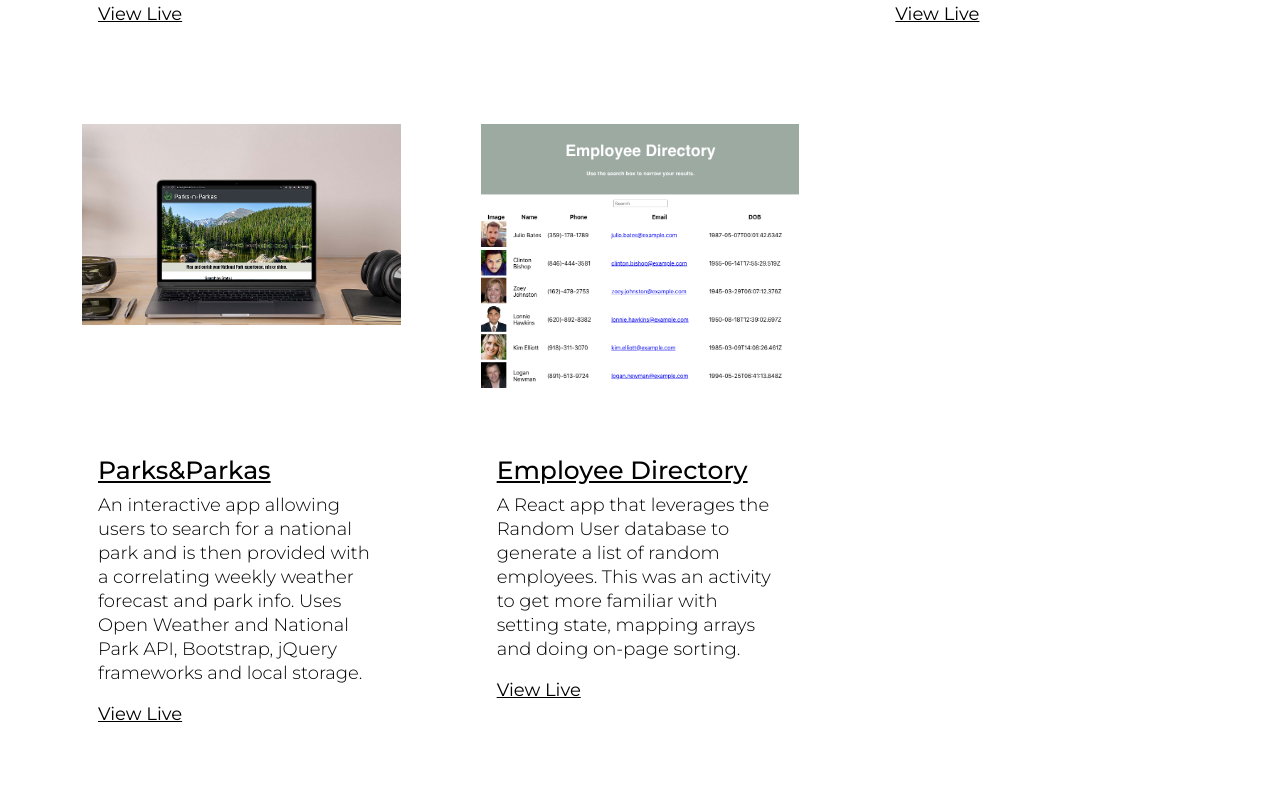
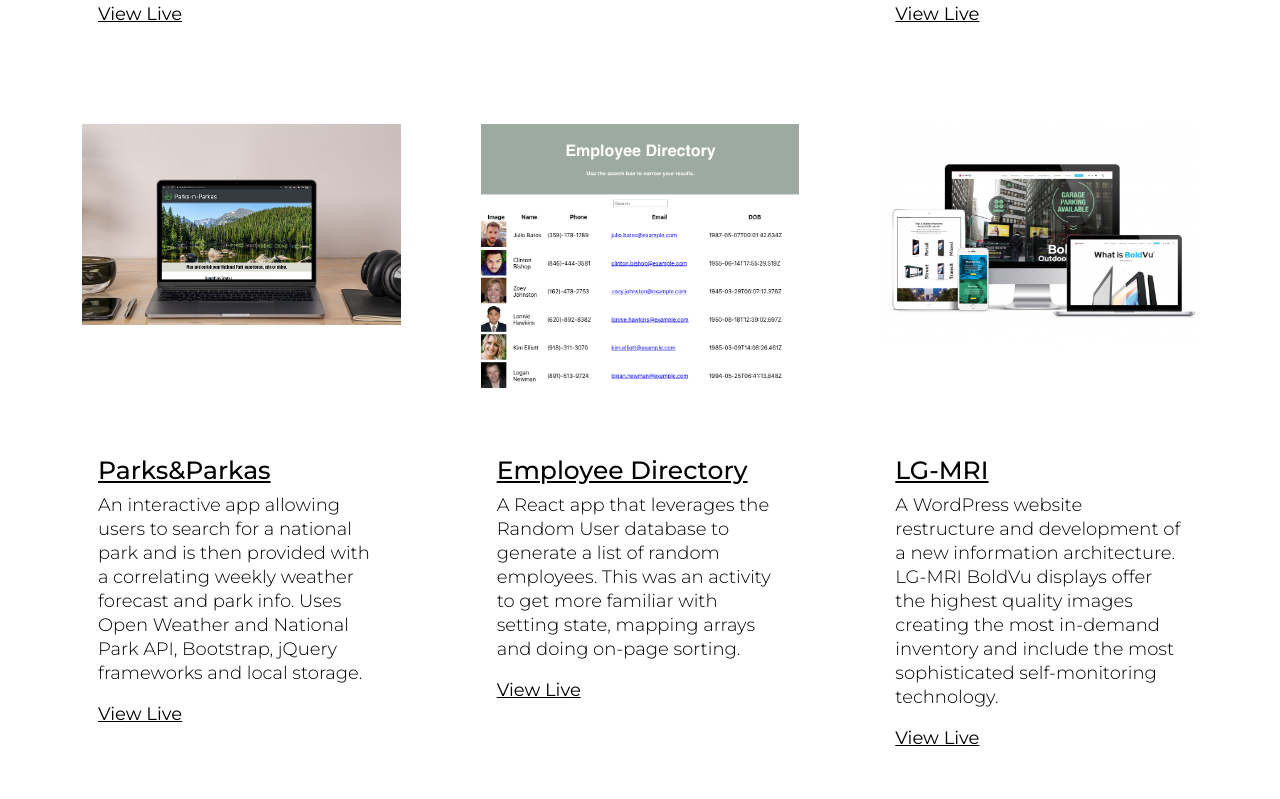
Before and after one commit to emilyjwilbur/port, a React (Create React App) app: page /projects in a window 1280 px wide. Shown: the part 1461-2260 px from the top of the page. Built offline with nearby package versions, Linux system fonts and the light colour scheme; a web font is replaced by a local one.

Commit message:
LG-MRI added to gallery and projects

```diff
--- a/src/assets/data/projects.js
+++ b/src/assets/data/projects.js
@@ -7,6 +7,7 @@ import Parks from '../images/parks.png';
 import Myrtle from '../images/myrtle.png';
 import Employee from '../images/employee.png';
 import Meditation from '../images/meditation.png';
+import LGMRI from '../images/LGMRI.png'
 
 const projects = [
 
@@ -77,6 +78,13 @@ const projects = [
     link: 'https://radiant-mountain-52951.herokuapp.com/'
 
   },
+  {
+    id:uuidv4(),
+    name: 'LG-MRI',
+    desc:
+    'A WordPress website restructure and development of a new information architecture. LG-MRI BoldVu displays offer the highest quality images creating the most in-demand inventory and include the most sophisticated self-monitoring technology.',
+    img: LGMRI,
+  },
 
 
 ];
--- a/src/components/Gallery.js
+++ b/src/components/Gallery.js
@@ -5,7 +5,7 @@ import Img2 from '../assets/images/myrtle.png';
 import Img3 from '../assets/images/autumn.png';
 import Img4 from '../assets/images/bullington.png';
 import Img5 from '../assets/images/topfit.png';
-import Img6 from '../assets/images/parks.png';
+import Img6 from '../assets/images/LGMRI';
 
 
 
```
Also changed, not shown: src/assets/images/LGMRI.png (added).
